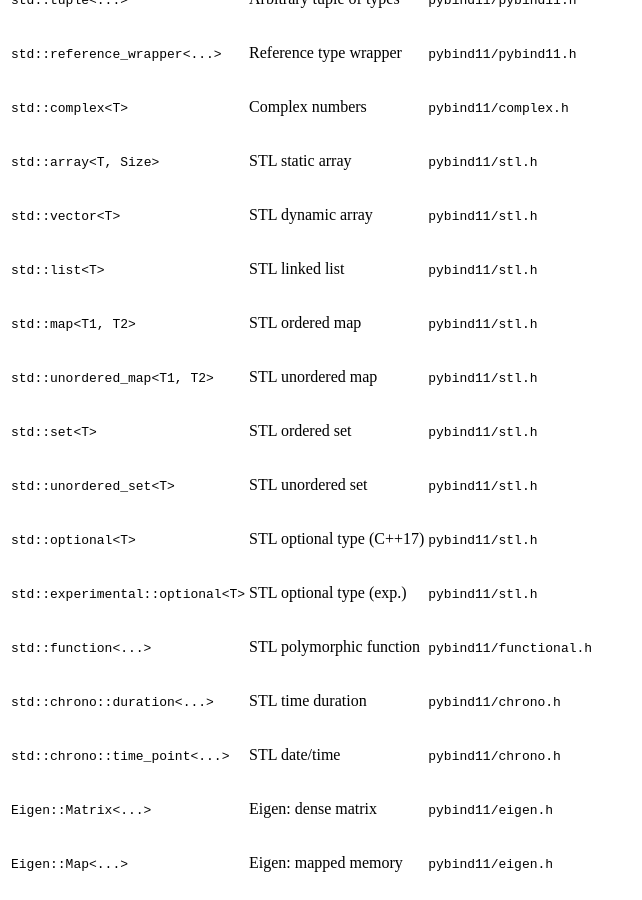
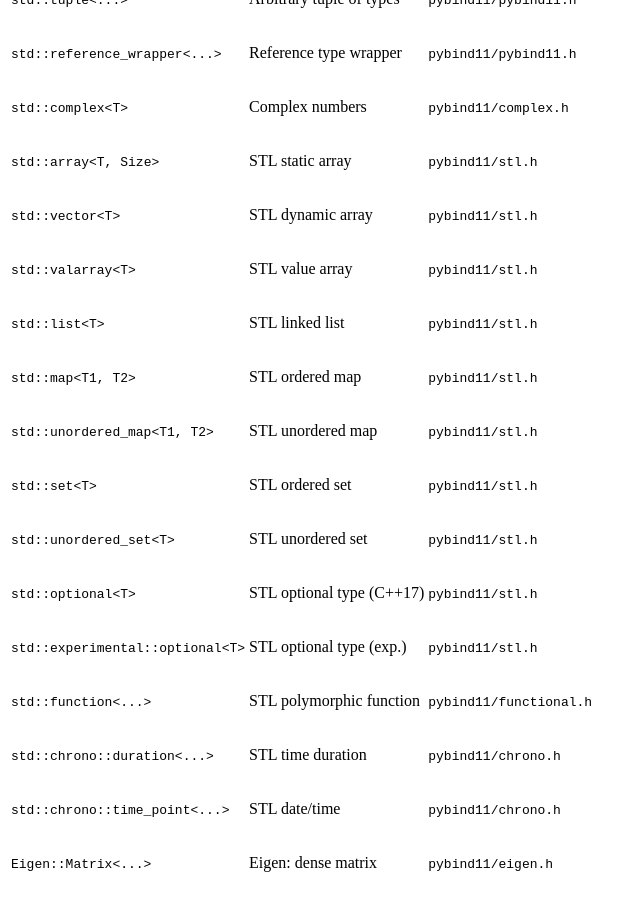
Before and after one commit to pybind/pybind11, a Sphinx documentation site: the page built from docs/advanced/cast/overview.rst, in a window 1280 px wide and 900 px high, scrolled down 2456 px. Shown: the whole window, without its empty margins (0-642 px from the left). Built offline with Sphinx 7.4.7 and the Read the Docs theme 2.0.0, drawn with Linux system fonts in a browser that asks for light colours.

Commit message:
add valarray to documentation, update docutils on travis

```diff
--- a/docs/advanced/cast/overview.rst
+++ b/docs/advanced/cast/overview.rst
@@ -116,6 +116,8 @@
 +------------------------------------+---------------------------+-------------------------------+
 | ``std::vector<T>``                 | STL dynamic array         | :file:`pybind11/stl.h`        |
 +------------------------------------+---------------------------+-------------------------------+
+| ``std::valarray<T>``               | STL value array           | :file:`pybind11/stl.h`        |
++------------------------------------+---------------------------+-------------------------------+
 | ``std::list<T>``                   | STL linked list           | :file:`pybind11/stl.h`        |
 +------------------------------------+---------------------------+-------------------------------+
 | ``std::map<T1, T2>``               | STL ordered map           | :file:`pybind11/stl.h`        |
```
Also changed, not shown: .travis.yml.
